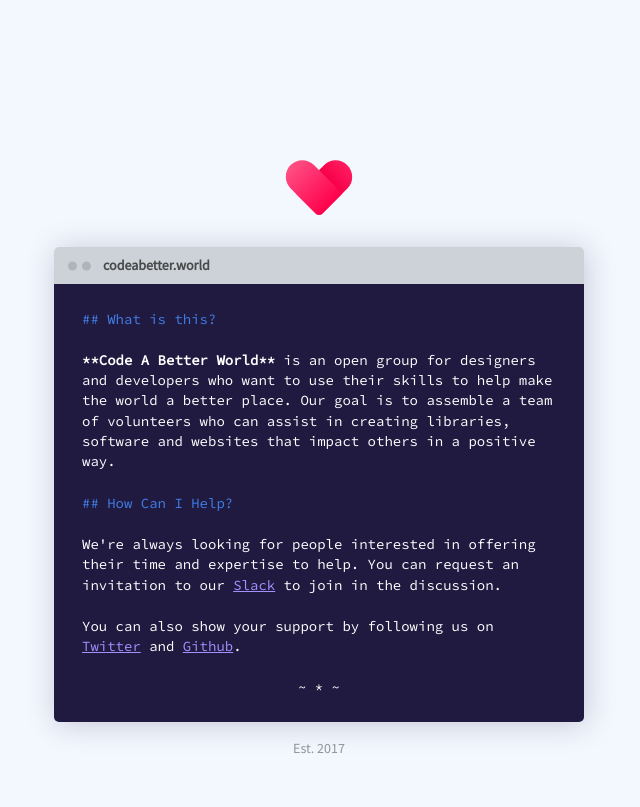
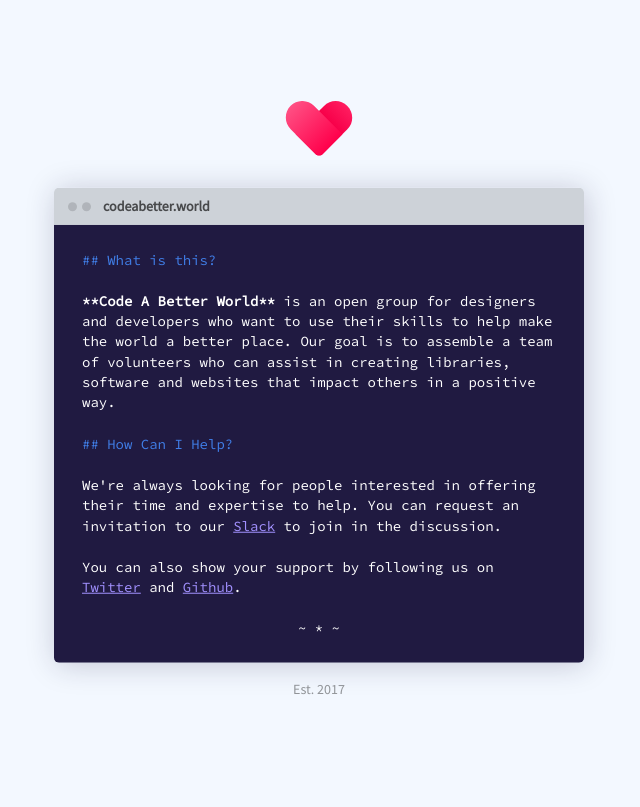
Before and after one commit to CodeABetterWorld/Website, a PHP site: page / in a window 1280 px wide. Shown: the whole page, without its empty margins (321-961 px from the left). After the commit the page ends 695 px from the top, so only its background shows below. Run offline with PHP 8.4, Linux system fonts and the light colour scheme.

Commit message:
Small style tweak to the main area

```diff
--- a/public/site.css
+++ b/public/site.css
@@ -216,3 +216,14 @@ pre.Window-Body {
   color: rgba(0,0,0,0.4);
    font-size: 0.875em;
 }
+
+@media (min-width:580px) and (min-height:600px) {
+  main {
+    position: absolute;
+    top: 50%;
+    left: 0;
+    right:0;
+    margin: 0;
+    transform: translateY(-50%);
+  }
+}
```
